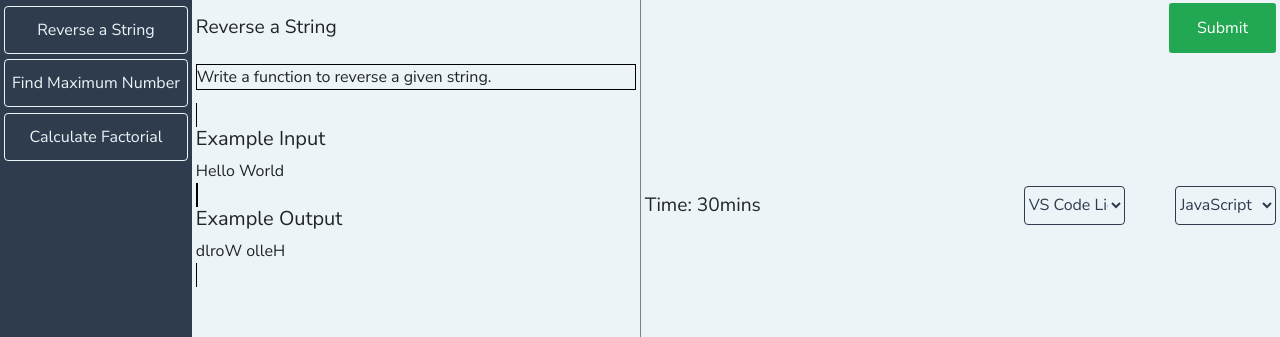
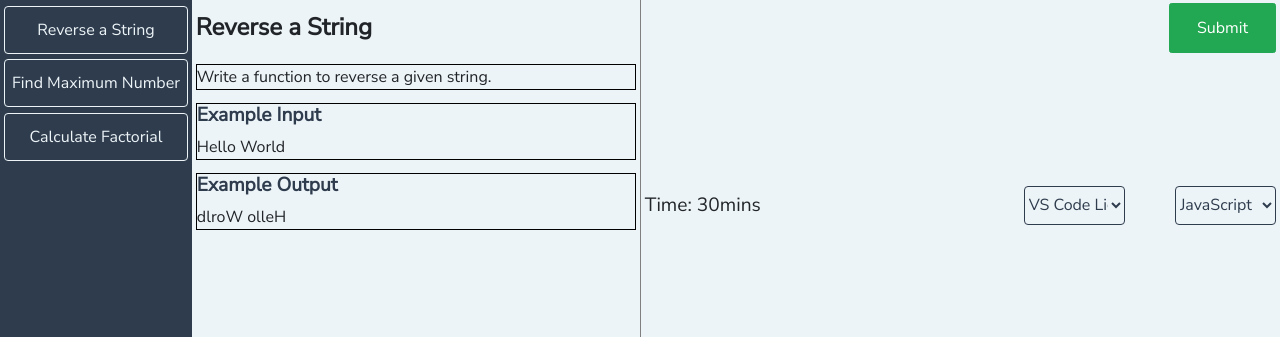
Before and after one commit to MokuaEnock/mboka, a React (Vite) app: page /seeker/interviews/1 in a window 1280 px wide. Shown: the top 337 px of the page. Built offline with nearby package versions, Linux system fonts and the light colour scheme; a small style sheet from the web is missing.

Commit message:
style the output and input

```diff
--- a/src/Pages/seeker/interviews/detail/detail.css
+++ b/src/Pages/seeker/interviews/detail/detail.css
@@ -54,7 +54,8 @@
 
 #seeker-detail-2 > h3 {
   height: 7%;
-  font-size: 1.2rem;
+  font-size: 1.5rem;
+  font-weight: bold;
   margin-bottom: 2%;
   text-align: left;
   display: flex;
@@ -76,6 +77,17 @@
 #seeker-detail-2-cont > p {
   height: max-content;
   text-align: left;
+}
+
+#seeker-detail-2-cont > div > h5 {
+  font-size: 1.2rem;
+  font-weight: bold;
+  color: var(--primary);
+}
+#seeker-detail-2-cont > div {
+}
+#seeker-detail-2-cont > div {
+  width: 100%;
 }
 
 #seeker-detail-3 {
--- a/src/Pages/seeker/interviews/detail/detail.jsx
+++ b/src/Pages/seeker/interviews/detail/detail.jsx
@@ -95,15 +95,15 @@ export default function SeekerInterviewDetail() {
         <div id="seeker-detail-2-cont">
           <p>{selectedQuestion.description}</p>
 
-          <span>
+          <div>
             <h5>Example Input</h5>
             <p>{selectedQuestion.exampleInput}</p>
-          </span>
+          </div>
 
-          <span>
+          <div>
             <h5>Example Output</h5>
             <p>{selectedQuestion.exampleOutput}</p>
-          </span>
+          </div>
         </div>
       </section>
 
```
